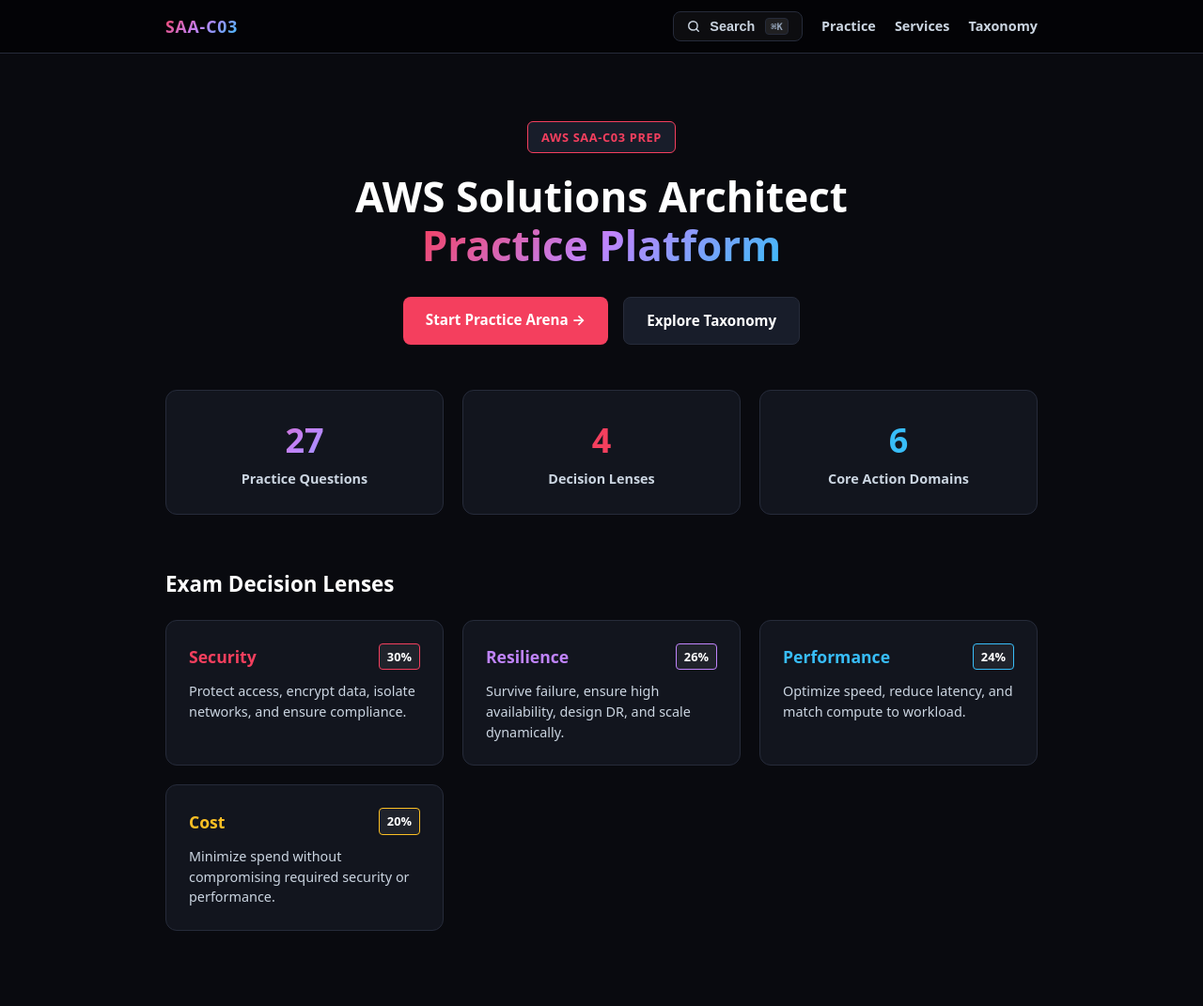
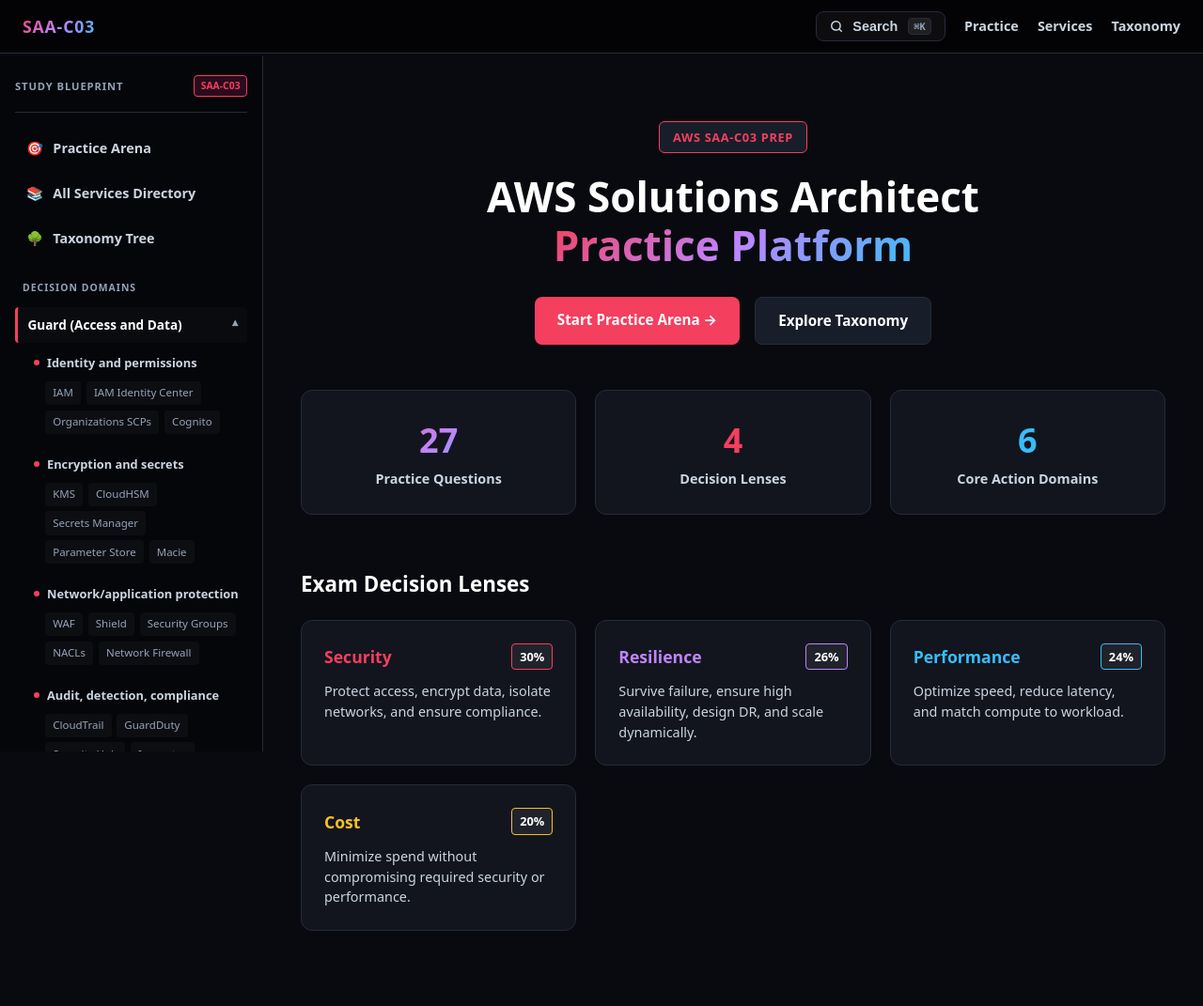
Before and after one commit to atakang7/saaprep, an Astro site: page / in a window 1280 px wide. Shown: the whole page at 94% size. Built offline with nearby package versions, Linux system fonts and the light colour scheme; Astro itself is replaced by a stand-in of ours.

Commit message:
Add detailed hierarchical sticky sidebar navigation across application

```diff
--- /dev/null
+++ b/src/components/SidebarNav.astro
@@ -0,0 +1,287 @@
+---
+import { getTaxonomyTree } from '../lib/data';
+
+const taxonomy = getTaxonomyTree();
+const concepts = taxonomy.level_2_and_3.concepts;
+const currentPath = Astro.url.pathname;
+
+const conceptThemes: Record<string, string> = {
+  "c1": "var(--color-security)",
+  "c2": "var(--color-network)",
+  "c3": "var(--color-compute)",
+  "c4": "var(--color-storage)",
+  "c5": "var(--color-database)",
+  "c6": "var(--color-decouple)"
+};
+---
+
+<aside class="sidebar-wrapper" id="sidebar">
+  <div class="sidebar-inner">
+    <div class="sidebar-header">
+      <span class="sb-title">STUDY BLUEPRINT</span>
+      <span class="sb-badge">SAA-C03</span>
+    </div>
+
+    <nav class="sidebar-nav">
+      <!-- CORE NAVIGATION -->
+      <div class="sb-section">
+        <a href="/practice" class={`sb-nav-link ${currentPath === '/practice' ? 'active' : ''}`}>
+          <span class="sb-icon">🎯</span>
+          <span>Practice Arena</span>
+        </a>
+        <a href="/services" class={`sb-nav-link ${currentPath === '/services' ? 'active' : ''}`}>
+          <span class="sb-icon">📚</span>
+          <span>All Services Directory</span>
+        </a>
+        <a href="/concepts" class={`sb-nav-link ${currentPath === '/concepts' ? 'active' : ''}`}>
+          <span class="sb-icon">🌳</span>
+          <span>Taxonomy Tree</span>
+        </a>
+      </div>
+
+      <!-- DOMAINS & CLUSTERS -->
+      <div class="sb-tree-header">DECISION DOMAINS</div>
+
+      {concepts.map((concept: any) => {
+        const themeColor = conceptThemes[concept.id] || "var(--color-network)";
+        return (
+          <details class="sb-concept-group" open>
+            <summary class="sb-concept-summary" style={`border-left-color: ${themeColor};`}>
+              <span class="sb-concept-name">{concept.name}</span>
+              <span class="sb-arrow">▾</span>
+            </summary>
+
+            <div class="sb-clusters-list">
+              {concept.clusters.map((cluster: any) => {
+                const topicUrl = `/topics/${cluster.id}`;
+                const isTopicActive = currentPath === topicUrl;
+                return (
+                  <div class="sb-cluster-item">
+                    <a href={topicUrl} class={`sb-cluster-link ${isTopicActive ? 'active' : ''}`}>
+                      <span class="sb-bullet" style={`background: ${themeColor};`}></span>
+                      <span>{cluster.name}</span>
+                    </a>
+
+                    <div class="sb-services-sublist">
+                      {cluster.services.map((svcName: string) => {
+                        const svcId = svcName.toLowerCase().replace(/[^a-z0-9]+/g, '-').replace(/(^-|-$)/g, '');
+                        const svcUrl = `/services/${svcId}`;
+                        const isSvcActive = currentPath === svcUrl;
+                        return (
+                          <a href={svcUrl} class={`sb-svc-link ${isSvcActive ? 'active' : ''}`}>
+                            {svcName}
+                          </a>
+                        );
+                      })}
+                    </div>
+                  </div>
+                );
+              })}
+            </div>
+          </details>
+        );
+      })}
+    </nav>
+  </div>
+</aside>
+
+<style>
+  .sidebar-wrapper {
+    width: 280px;
+    flex-shrink: 0;
+    position: sticky;
+    top: 60px;
+    height: calc(100vh - 60px);
+    border-right: 1px solid var(--border-subtle);
+    background: #05060a;
+    overflow-y: auto;
+  }
+
+  @media (max-width: 900px) {
+    .sidebar-wrapper {
+      display: none; /* Hide on mobile or integrate responsive toggle */
+    }
+  }
+
+  .sidebar-inner {
+    padding: 1.25rem 1rem 3rem;
+  }
+
+  .sidebar-header {
+    display: flex;
+    justify-content: space-between;
+    align-items: center;
+    padding-bottom: 1rem;
+    margin-bottom: 1rem;
+    border-bottom: 1px solid var(--border-subtle);
+  }
+
+  .sb-title {
+    font-size: 0.7rem;
+    font-weight: 900;
+    color: var(--text-muted);
+    letter-spacing: 0.08em;
+  }
+
+  .sb-badge {
+    font-size: 0.65rem;
+    font-weight: 900;
+    background: rgba(255, 42, 133, 0.15);
+    color: var(--color-security);
+    border: 1px solid var(--color-security);
+    padding: 0.15rem 0.4rem;
+    border-radius: 4px;
+  }
+
+  .sb-section {
+    display: flex;
+    flex-direction: column;
+    gap: 0.35rem;
+    margin-bottom: 1.5rem;
+  }
+
+  .sb-nav-link {
+    display: flex;
+    align-items: center;
+    gap: 0.65rem;
+    padding: 0.6rem 0.75rem;
+    border-radius: 8px;
+    color: var(--text-secondary);
+    text-decoration: none;
+    font-size: 0.9rem;
+    font-weight: 700;
+    transition: all 0.15s;
+  }
+
+  .sb-nav-link:hover, .sb-nav-link.active {
+    background: rgba(255, 255, 255, 0.06);
+    color: var(--text-primary);
+  }
+
+  .sb-nav-link.active {
+    border-left: 3px solid var(--color-network);
+  }
+
+  .sb-tree-header {
+    font-size: 0.65rem;
+    font-weight: 900;
+    color: var(--text-muted);
+    letter-spacing: 0.1em;
+    margin-bottom: 0.75rem;
+    padding-left: 0.5rem;
+  }
+
+  .sb-concept-group {
+    margin-bottom: 0.75rem;
+  }
+
+  .sb-concept-summary {
+    list-style: none;
+    display: flex;
+    justify-content: space-between;
+    align-items: center;
+    padding: 0.5rem 0.65rem;
+    cursor: pointer;
+    font-size: 0.85rem;
+    font-weight: 800;
+    color: var(--text-primary);
+    border-left: 3px solid;
+    background: rgba(255, 255, 255, 0.02);
+    border-radius: 4px;
+    margin-bottom: 0.35rem;
+  }
+
+  .sb-concept-summary::-webkit-details-marker {
+    display: none;
+  }
+
+  .sb-concept-name {
+    white-space: nowrap;
+    overflow: hidden;
+    text-overflow: ellipsis;
+  }
+
+  .sb-arrow {
+    font-size: 0.75rem;
+    color: var(--text-muted);
+    transition: transform 0.2s;
+  }
+
+  details[open] .sb-arrow {
+    transform: rotate(180deg);
+  }
+
+  .sb-clusters-list {
+    display: flex;
+    flex-direction: column;
+    gap: 0.5rem;
+    padding-left: 0.75rem;
+    margin-top: 0.35rem;
+  }
+
+  .sb-cluster-item {
+    display: flex;
+    flex-direction: column;
+  }
+
+  .sb-cluster-link {
+    display: flex;
+    align-items: center;
+    gap: 0.5rem;
+    padding: 0.35rem 0.5rem;
+    font-size: 0.8rem;
+    font-weight: 700;
+    color: var(--text-secondary);
+    text-decoration: none;
+    border-radius: 4px;
+    transition: color 0.15s;
+  }
+
+  .sb-cluster-link:hover, .sb-cluster-link.active {
+    color: var(--text-primary);
+  }
+
+  .sb-cluster-link.active {
+    font-weight: 900;
+    background: rgba(255, 255, 255, 0.05);
+  }
+
+  .sb-bullet {
+    width: 6px;
+    height: 6px;
+    border-radius: 50%;
+    flex-shrink: 0;
+  }
+
+  .sb-services-sublist {
+    display: flex;
+    flex-wrap: wrap;
+    gap: 0.35rem;
+    padding-left: 1.25rem;
+    margin-top: 0.25rem;
+    margin-bottom: 0.5rem;
+  }
+
+  .sb-svc-link {
+    font-size: 0.72rem;
+    color: var(--text-muted);
+    text-decoration: none;
+    padding: 0.15rem 0.45rem;
+    border-radius: 4px;
+    background: rgba(255, 255, 255, 0.03);
+    border: 1px solid transparent;
+    transition: all 0.15s;
+  }
+
+  .sb-svc-link:hover, .sb-svc-link.active {
+    color: var(--text-primary);
+    border-color: var(--border-subtle);
+    background: rgba(255, 255, 255, 0.08);
+  }
+
+  .sb-svc-link.active {
+    color: var(--color-network);
+    border-color: var(--color-network);
+    font-weight: 800;
+  }
+</style>
--- a/src/layouts/BaseLayout.astro
+++ b/src/layouts/BaseLayout.astro
@@ -1,6 +1,7 @@
 ---
 import '../styles/global.css';
 import SearchModal from '../components/SearchModal.astro';
+import SidebarNav from '../components/SidebarNav.astro';
 
 interface Props {
   title?: string;
@@ -34,9 +35,15 @@
       </div>
     </header>
 
-    <main class="main-content">
-      <slot />
-    </main>
+    <div class="app-layout">
+      <!-- DETAILED SIDEBAR NAV -->
+      <SidebarNav />
+
+      <!-- MAIN CONTENT AREA -->
+      <main class="main-content">
+        <slot />
+      </main>
+    </div>
 
     <!-- Raycast/Spotlight Command Palette -->
     <SearchModal />
@@ -60,14 +67,16 @@
     -webkit-backdrop-filter: blur(12px);
     border-bottom: 1px solid var(--border-subtle);
   }
+
   .nav-container {
-    max-width: 960px;
+    max-width: 1300px;
     margin: 0 auto;
-    padding: 0.75rem 1rem;
+    padding: 0.75rem 1.5rem;
     display: flex;
     justify-content: space-between;
     align-items: center;
   }
+
   .brand {
     font-weight: 900;
     font-size: 1.1rem;
@@ -76,21 +85,27 @@
     background: var(--gradient-unicorn);
     -webkit-background-clip: text;
     -webkit-text-fill-color: transparent;
+    text-decoration: none;
   }
+
   .nav-links {
     display: flex;
     align-items: center;
     gap: 1.25rem;
   }
+
   .nav-item {
     font-size: 0.9rem;
     color: var(--text-secondary);
     font-weight: 600;
     transition: color 0.2s;
+    text-decoration: none;
   }
+
   .nav-item:hover {
     color: var(--text-primary);
   }
+
   .search-trigger {
     display: flex;
     align-items: center;
@@ -102,12 +117,14 @@
     cursor: pointer;
     transition: all 0.2s cubic-bezier(0.16, 1, 0.3, 1);
   }
+
   .search-trigger:hover {
     background: rgba(255, 255, 255, 0.08);
     border-color: var(--color-network);
     box-shadow: 0 0 15px rgba(56, 189, 248, 0.2);
     color: var(--text-primary);
   }
+
   .nav-kbd {
     background: rgba(255, 255, 255, 0.08);
     border: 1px solid var(--border-subtle);
@@ -117,9 +134,24 @@
     font-size: 0.65rem;
     font-family: var(--font-mono);
   }
+
+  /* LAYOUT FLEX CONTAINER */
+  .app-layout {
+    display: flex;
+    max-width: 1400px;
+    margin: 0 auto;
+    min-height: calc(100vh - 60px);
+  }
+
   .main-content {
-    max-width: 960px;
-    margin: 0 auto;
-    padding: 2rem 1rem;
+    flex-grow: 1;
+    min-width: 0;
+    padding: 2rem 2.5rem;
+  }
+
+  @media (max-width: 900px) {
+    .main-content {
+      padding: 1.5rem 1rem;
+    }
   }
 </style>
```
